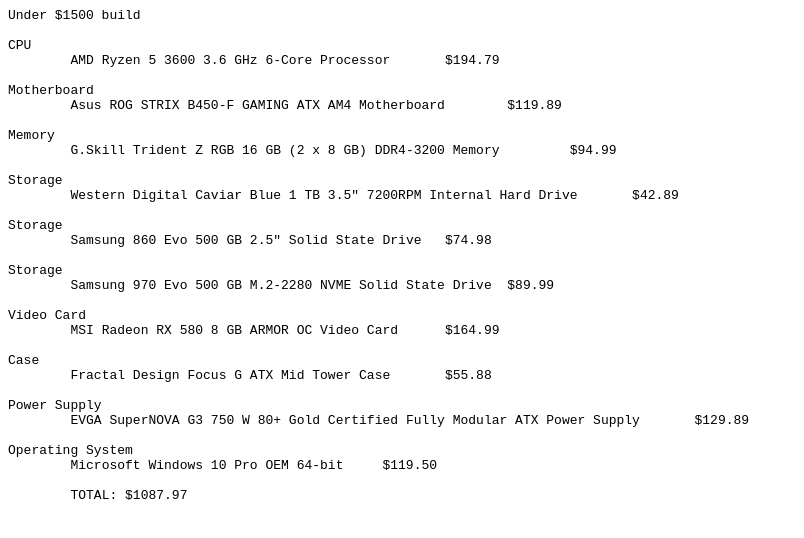
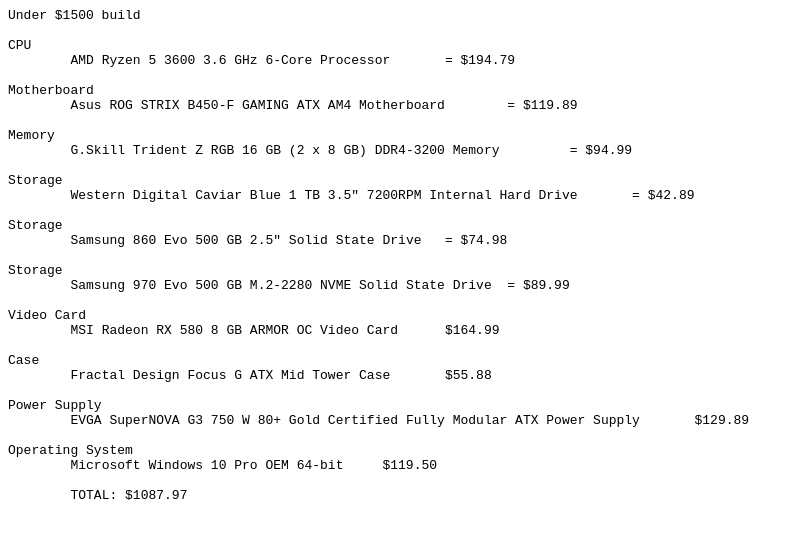
Before and after one commit to Hondo2121/hondo2121.github.io, a plain HTML site: page index.html in a window 1280 px wide. Shown: the whole page, without its empty margins (0-804 px from the left). Drawn offline with Linux system fonts and the light colour scheme.

Commit message:
Update index.html

```diff
--- a/index.html
+++ b/index.html
@@ -2,22 +2,22 @@
 Under $1500 build
 
 CPU
-	AMD Ryzen 5 3600 3.6 GHz 6-Core Processor 	$194.79
+	AMD Ryzen 5 3600 3.6 GHz 6-Core Processor 	= $194.79
 
 Motherboard
-	Asus ROG STRIX B450-F GAMING ATX AM4 Motherboard 	$119.89
+	Asus ROG STRIX B450-F GAMING ATX AM4 Motherboard 	= $119.89
 
 Memory
-	G.Skill Trident Z RGB 16 GB (2 x 8 GB) DDR4-3200 Memory 	$94.99
+	G.Skill Trident Z RGB 16 GB (2 x 8 GB) DDR4-3200 Memory 	= $94.99
 
 Storage
-	Western Digital Caviar Blue 1 TB 3.5" 7200RPM Internal Hard Drive 	$42.89
+	Western Digital Caviar Blue 1 TB 3.5" 7200RPM Internal Hard Drive 	= $42.89
 
 Storage
-	Samsung 860 Evo 500 GB 2.5" Solid State Drive 	$74.98
+	Samsung 860 Evo 500 GB 2.5" Solid State Drive 	= $74.98
 
 Storage
-	Samsung 970 Evo 500 GB M.2-2280 NVME Solid State Drive 	$89.99
+	Samsung 970 Evo 500 GB M.2-2280 NVME Solid State Drive 	= $89.99
 
 Video Card
 	MSI Radeon RX 580 8 GB ARMOR OC Video Card 	$164.99
@@ -32,4 +32,4 @@ Operating System
 	Microsoft Windows 10 Pro OEM 64-bit 	$119.50
 
 	TOTAL: $1087.97
-<pre>
+</pre>
```
